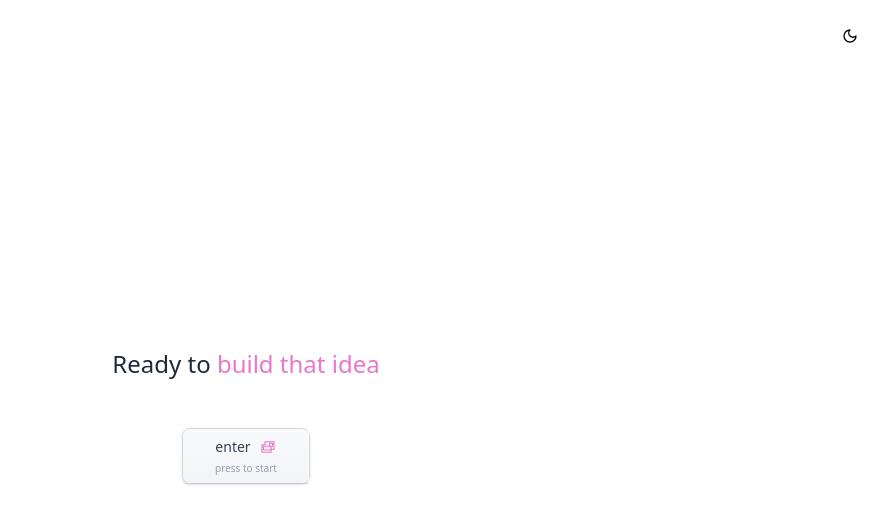
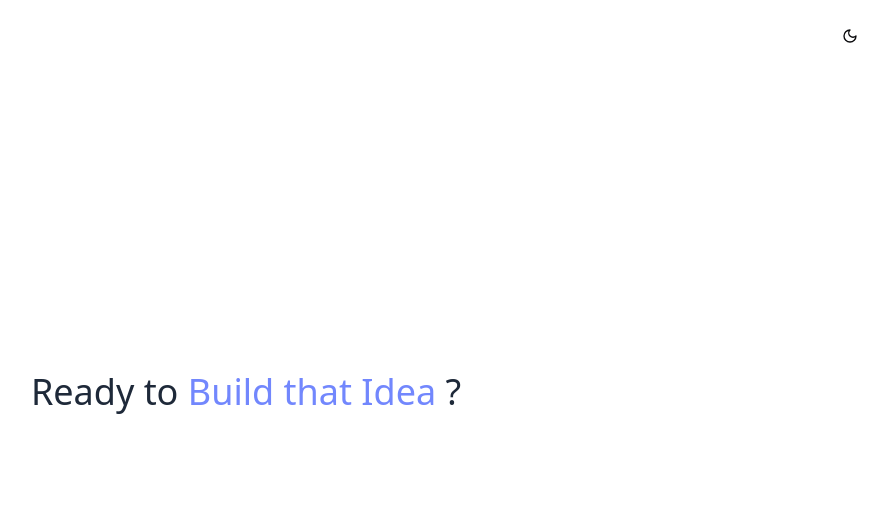
Before and after one commit to boneycanute/creator, a Next.js app: page / in a window 1280 px wide. Shown: the top 524 px of the page, without its empty margins (394-1280 px from the left). Built offline with nearby package versions, Linux system fonts and the light colour scheme.

Commit message:
intro fix

```diff
--- a/components/typeform/agent/inputs/StaticContent.tsx
+++ b/components/typeform/agent/inputs/StaticContent.tsx
@@ -88,58 +88,9 @@ export const StaticContent: React.FC<StaticContentProps> = React.memo(({
     return (
       <div className="w-full h-full flex flex-col items-center justify-center p-4">
         <div className="max-w-md">
-          <h2 className="text-xl md:text-2xl font-light text-center mb-12 text-gray-800">
-            Ready to <span className="text-[#ea76cb] font-normal">build that idea</span>
+          <h2 className="text-xl md:text-4xl font-light text-center mb-12 text-gray-800">
+            Ready to <span className="text-[#7287fd] font-normal">Build that Idea</span> ?
           </h2>
-
-          <div className="flex justify-center">
-            {/* Realistic Keyboard Enter Key */}
-            <button
-              onClick={goToNextQuestion}
-              className="group relative bg-white border border-gray-300 rounded-md w-32 h-14
-                         shadow transition-all duration-150
-                         hover:shadow-md active:translate-y-[1px] active:shadow-inner
-                         focus:outline-none focus:ring-2 focus:ring-[#ea76cb] focus:ring-opacity-40"
-              aria-label="Press Enter to start"
-            >
-              {/* Top layer with gradient */}
-              <div className="absolute inset-0 bg-gradient-to-b from-gray-50 to-gray-100 rounded-md"></div>
-
-              {/* Content layer */}
-              <div className="relative flex flex-col items-center justify-center h-full">
-                <div className="flex items-center gap-2">
-                  <span className="text-sm font-medium text-gray-700">enter</span>
-                  <svg
-                    viewBox="0 0 24 24"
-                    width="18"
-                    height="18"
-                    fill="none"
-                    className="text-[#ea76cb]"
-                  >
-                    <path
-                      d="M20 5H8v4H4v10h12v-4h4V5zm-4 11H6V11h10v5zm2-5h-4V7h4v4z"
-                      stroke="currentColor"
-                      strokeWidth="1.5"
-                      strokeLinecap="round"
-                      strokeLinejoin="round"
-                    />
-                  </svg>
-                </div>
-
-                {/* Subtle click instruction */}
-                <span className="text-[10px] text-gray-400 mt-1">press to start</span>
-              </div>
-
-              {/* Key shadow effects */}
-              <div className="absolute inset-x-0 bottom-0 h-[2px] bg-[#ea76cb] opacity-0 group-hover:opacity-100 group-active:opacity-80 transition-opacity"></div>
-
-              {/* Side highlight */}
-              <div className="absolute top-0 right-0 bottom-0 w-[1px] bg-white opacity-80"></div>
-
-              {/* Bottom shadow */}
-              <div className="absolute inset-x-0 bottom-[-1px] h-[1px] bg-gray-400 opacity-20"></div>
-            </button>
-          </div>
         </div>
       </div>
     );
```
Also changed, not shown: public/ftkey-enter.svg (added).
